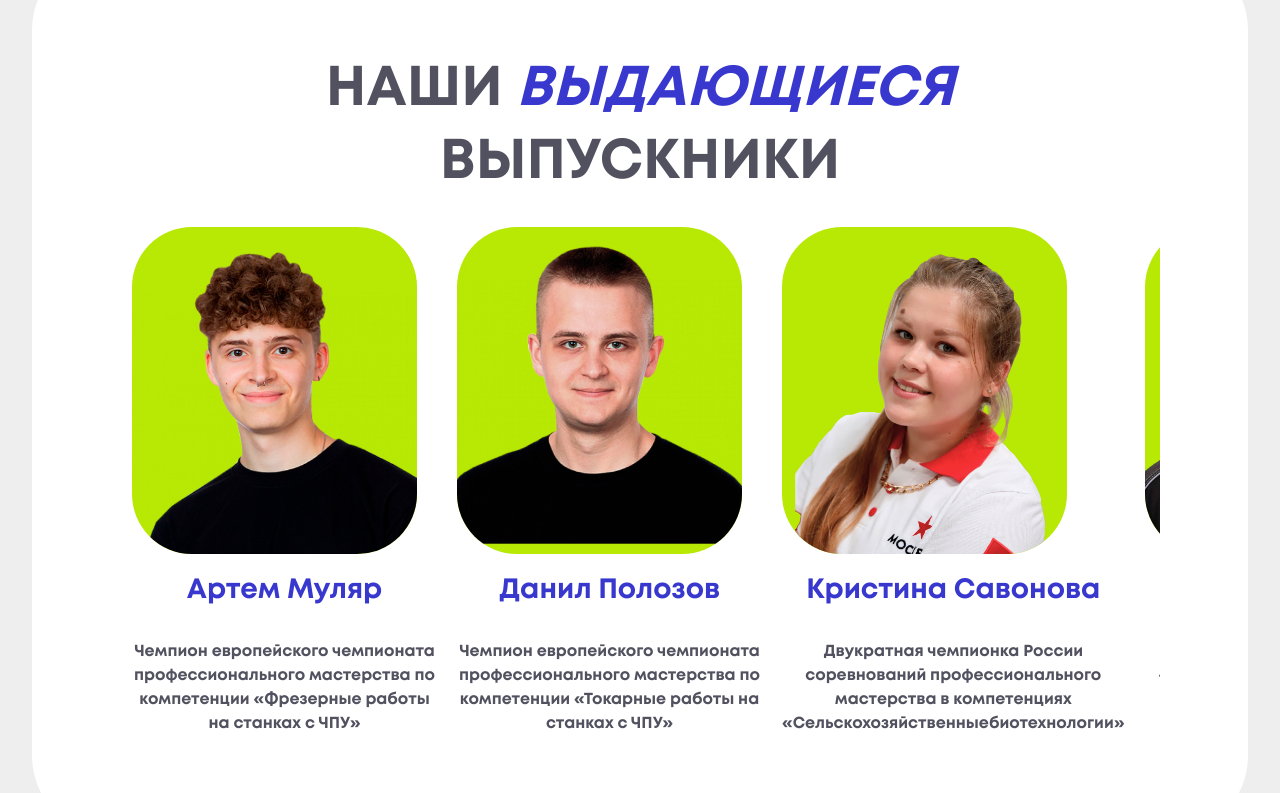
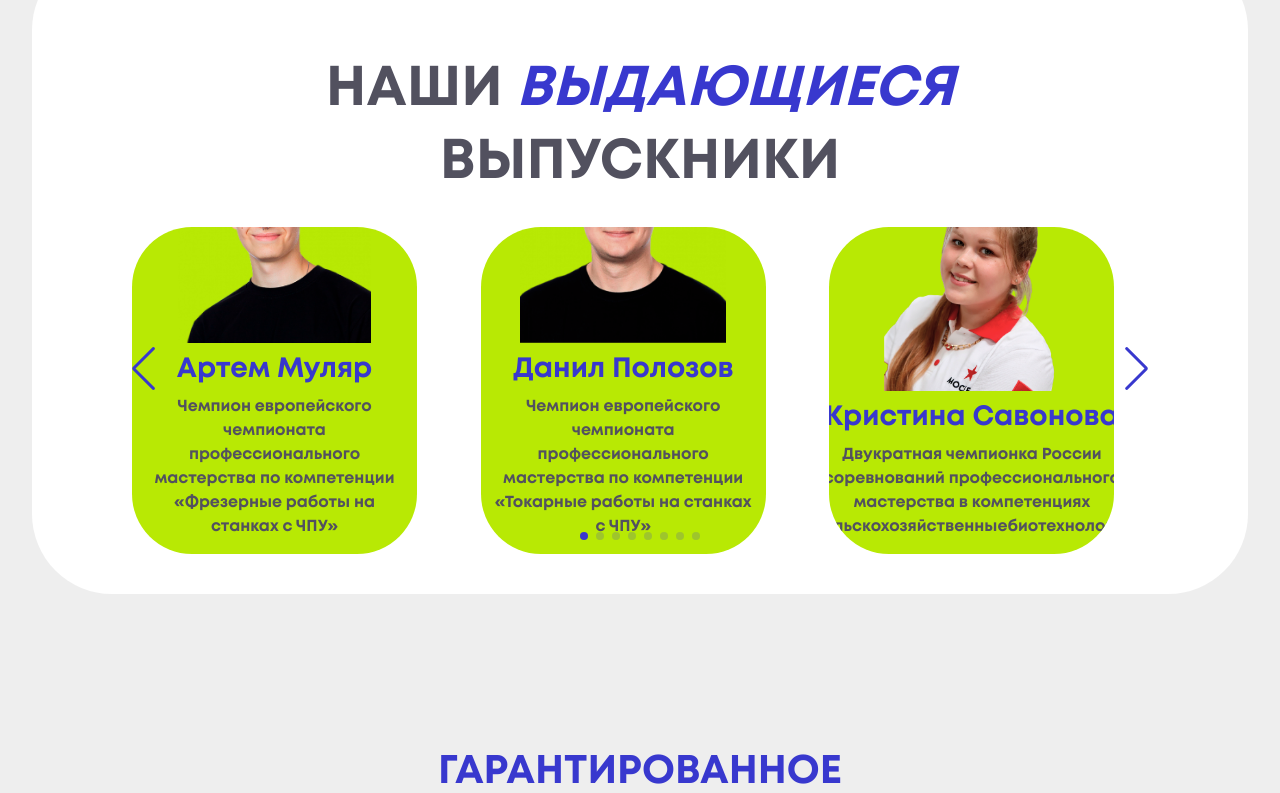
Before and after one commit to withapoll/landing, a plain HTML site: page index.html in a window 1280 px wide. Shown: the part 2366-3159 px from the top of the page. Drawn offline with nearby package versions, Linux system fonts and the light colour scheme.

Commit message:
добавил слайдер, скоро пификшу стили

```diff
--- a/index.html
+++ b/index.html
@@ -4,6 +4,11 @@
     <meta charset="UTF-8" />
     <meta name="viewport" content="width=device-width, initial-scale=1.0" />
     <title>Приемная комиссия МГОК</title>
+    <link
+      rel="stylesheet"
+      href="https://unpkg.com/swiper/swiper-bundle.min.css"
+    />
+
     <link
       href="https://cdn.jsdelivr.net/npm/bootstrap@5.3.3/dist/css/bootstrap.min.css"
       rel="stylesheet"
@@ -24,6 +29,7 @@
     <link href="styles/documentblock.css" rel="stylesheet" />
     <link href="styles/Stepsblokc.css" rel="stylesheet" />
     <link href="styles/consultationclock.css" rel="stylesheet" />
+    <link href="styles/swiper.css" rel="stylesheet" />
   </head>
   <body>
     <div id="root" class="container-fluid py-2">
@@ -82,8 +88,10 @@
       <!--Да, ты прав, спасибо исправил :)-->
       <div class="promo-block container-fluid">
         <div class="row align-items-center text-center">
-          <h2 class="dark-h2"><br>КТО МОЖЕТ ПОСТУПИТЬ<br />
-            <span class="blue-h2">В НАШ КОЛЛЕДЖ?</span></h2>
+          <h2 class="dark-h2">
+            <br />КТО МОЖЕТ ПОСТУПИТЬ<br />
+            <span class="blue-h2">В НАШ КОЛЛЕДЖ?</span>
+          </h2>
         </div>
         <div class="row d-flex justify-content-center otstup">
           <div class="info-wrapper">
@@ -131,40 +139,58 @@
               <div class="slope-text-circle">ТЕСТИРОВЩИК</div>
               <div class="slope-text-box">ТЕХНИК ПО ЗАЩИТЕ ИНФОРМАЦИИ</div>
               <div class="slope-text-circle">СЛЕСАРЬ</div>
-                <div class="slope-text-box">НАЛАДЧИК СТАНКОВ И МАНИПУЛЯТОРОВ С ПРОГРАММНЫМ УПРАВЛЕНИЕМ</div>
+              <div class="slope-text-box">
+                НАЛАДЧИК СТАНКОВ И МАНИПУЛЯТОРОВ С ПРОГРАММНЫМ УПРАВЛЕНИЕМ
+              </div>
               <div class="slope-text-circle">СТАНОЧНИК ШИРОКОГО ПРОФИЛЯ</div>
               <div class="slope-text-box">ТОКАРЬ</div>
               <div class="slope-text-circle">ТЕСТИРОВЩИК</div>
               <div class="slope-text-box">ТЕХНИК ПО ЗАЩИТЕ ИНФОРМАЦИИ</div>
               <div class="slope-text-circle">СЛЕСАРЬ</div>
-                <div class="slope-text-box">НАЛАДЧИК СТАНКОВ И МАНИПУЛЯТОРОВ С ПРОГРАММНЫМ УПРАВЛЕНИЕМ</div>
+              <div class="slope-text-box">
+                НАЛАДЧИК СТАНКОВ И МАНИПУЛЯТОРОВ С ПРОГРАММНЫМ УПРАВЛЕНИЕМ
+              </div>
               <div class="slope-text-circle">СТАНОЧНИК ШИРОКОГО ПРОФИЛЯ</div>
               <div class="slope-text-box">ТОКАРЬ</div>
               <div class="slope-text-circle">ТЕСТИРОВЩИК</div>
               <div class="slope-text-box">ТЕХНИК ПО ЗАЩИТЕ ИНФОРМАЦИИ</div>
               <div class="slope-text-circle">СЛЕСАРЬ</div>
-                <div class="slope-text-box">НАЛАДЧИК СТАНКОВ И МАНИПУЛЯТОРОВ С ПРОГРАММНЫМ УПРАВЛЕНИЕМ</div>
+              <div class="slope-text-box">
+                НАЛАДЧИК СТАНКОВ И МАНИПУЛЯТОРОВ С ПРОГРАММНЫМ УПРАВЛЕНИЕМ
+              </div>
               <div class="slope-text-circle">СТАНОЧНИК ШИРОКОГО ПРОФИЛЯ</div>
             </div>
           </div>
           <div class="line-container">
             <div class="line marquee-rid">
-                <div class="slope-text-circle">СЕТЕВОЙ И СИСТЕМНЫЙ АДМИНИСТРАТОР</div>
+              <div class="slope-text-circle">
+                СЕТЕВОЙ И СИСТЕМНЫЙ АДМИНИСТРАТОР
+              </div>
               <div class="slope-text-box">ИНЖЕНЕР-ПРОГРАММИСТ</div>
               <div class="slope-text-circle">ГРАФИЧЕСКИЙ ДИЗАЙНЕР</div>
-                <div class="slope-text-box">ОПЕРАТОР СТАНКОВ С ПРОГРАММНЫМ УПРАВЛЕНИЕМ</div>
+              <div class="slope-text-box">
+                ОПЕРАТОР СТАНКОВ С ПРОГРАММНЫМ УПРАВЛЕНИЕМ
+              </div>
               <div class="slope-text-circle">ФАРМАЦЕВТ</div>
               <div class="slope-text-box">СТАНОЧНИК ШИРОКОГО ПРОФИЛЯ</div>
-                <div class="slope-text-circle">СЕТЕВОЙ И СИСТЕМНЫЙ АДМИНИСТРАТОР</div>
+              <div class="slope-text-circle">
+                СЕТЕВОЙ И СИСТЕМНЫЙ АДМИНИСТРАТОР
+              </div>
               <div class="slope-text-box">ИНЖЕНЕР-ПРОГРАММИСТ</div>
               <div class="slope-text-circle">ГРАФИЧЕСКИЙ ДИЗАЙНЕР</div>
-                <div class="slope-text-box">ОПЕРАТОР СТАНКОВ С ПРОГРАММНЫМ УПРАВЛЕНИЕМ</div>
+              <div class="slope-text-box">
+                ОПЕРАТОР СТАНКОВ С ПРОГРАММНЫМ УПРАВЛЕНИЕМ
+              </div>
               <div class="slope-text-circle">ФАРМАЦЕВТ</div>
               <div class="slope-text-box">СТАНОЧНИК ШИРОКОГО ПРОФИЛЯ</div>
-                <div class="slope-text-circle">СЕТЕВОЙ И СИСТЕМНЫЙ АДМИНИСТРАТОР</div>
+              <div class="slope-text-circle">
+                СЕТЕВОЙ И СИСТЕМНЫЙ АДМИНИСТРАТОР
+              </div>
               <div class="slope-text-box">ИНЖЕНЕР-ПРОГРАММИСТ</div>
               <div class="slope-text-circle">ГРАФИЧЕСКИЙ ДИЗАЙНЕР</div>
-                <div class="slope-text-box">ОПЕРАТОР СТАНКОВ С ПРОГРАММНЫМ УПРАВЛЕНИЕМ</div>
+              <div class="slope-text-box">
+                ОПЕРАТОР СТАНКОВ С ПРОГРАММНЫМ УПРАВЛЕНИЕМ
+              </div>
               <div class="slope-text-circle">ФАРМАЦЕВТ</div>
               <div class="slope-text-box">СТАНОЧНИК ШИРОКОГО ПРОФИЛЯ</div>
             </div>
@@ -173,18 +199,30 @@
             <div class="line marquee">
               <div class="slope-text-box">ОПЕРАТОР 3D ПЕЧАТИ</div>
               <div class="slope-text-circle">ПРОГРАММИСТ</div>
-                <div class="slope-text-box">МОНТАЖНИК ЭЛЕКТРООБОРУДОВАНИЯ ЛЕТАТЕЛЬНЫХ АППАРАТОВ</div>
-                <div class="slope-text-circle">МОНТАЖНИК РАДИОЭЛЕКТРОННОЙ АППАРАТУРЫ И ПРИБОРОВ</div>
+              <div class="slope-text-box">
+                МОНТАЖНИК ЭЛЕКТРООБОРУДОВАНИЯ ЛЕТАТЕЛЬНЫХ АППАРАТОВ
+              </div>
+              <div class="slope-text-circle">
+                МОНТАЖНИК РАДИОЭЛЕКТРОННОЙ АППАРАТУРЫ И ПРИБОРОВ
+              </div>
               <div class="slope-text-box">ЭЛЕКТРОМЕХАНИК</div>
               <div class="slope-text-box">ОПЕРАТОР 3D ПЕЧАТИ</div>
               <div class="slope-text-circle">ПРОГРАММИСТ</div>
-                <div class="slope-text-box">МОНТАЖНИК ЭЛЕКТРООБОРУДОВАНИЯ ЛЕТАТЕЛЬНЫХ АППАРАТОВ</div>
-                <div class="slope-text-circle">МОНТАЖНИК РАДИОЭЛЕКТРОННОЙ АППАРАТУРЫ И ПРИБОРОВ</div>
+              <div class="slope-text-box">
+                МОНТАЖНИК ЭЛЕКТРООБОРУДОВАНИЯ ЛЕТАТЕЛЬНЫХ АППАРАТОВ
+              </div>
+              <div class="slope-text-circle">
+                МОНТАЖНИК РАДИОЭЛЕКТРОННОЙ АППАРАТУРЫ И ПРИБОРОВ
+              </div>
               <div class="slope-text-box">ЭЛЕКТРОМЕХАНИК</div>
               <div class="slope-text-box">ОПЕРАТОР 3D ПЕЧАТИ</div>
               <div class="slope-text-circle">ПРОГРАММИСТ</div>
-                <div class="slope-text-box">МОНТАЖНИК ЭЛЕКТРООБОРУДОВАНИЯ ЛЕТАТЕЛЬНЫХ АППАРАТОВ</div>
-                <div class="slope-text-circle">МОНТАЖНИК РАДИОЭЛЕКТРОННОЙ АППАРАТУРЫ И ПРИБОРОВ</div>
+              <div class="slope-text-box">
+                МОНТАЖНИК ЭЛЕКТРООБОРУДОВАНИЯ ЛЕТАТЕЛЬНЫХ АППАРАТОВ
+              </div>
+              <div class="slope-text-circle">
+                МОНТАЖНИК РАДИОЭЛЕКТРОННОЙ АППАРАТУРЫ И ПРИБОРОВ
+              </div>
               <div class="slope-text-box">ЭЛЕКТРОМЕХАНИК</div>
             </div>
           </div>
@@ -202,66 +240,84 @@
           </h2>
         </div>
         <div class="row d-flex justify-content-center">
-          <div class="photo-wrapper">
-            <div>
-              <div class="photo-block photo">
-                <img class="graduates" src="./images/photo/blok1.png" />
-              </div>
+          <div class="swiper-container photo-wrapper">
+            <div class="swiper-wrapper">
+              <div class="swiper-slide">
+                <div class="photo-block">
+                  <img
+                    class="graduates"
+                    src="./images/photo/blok1.png"
+                    alt="Артем Муляр"
+                  />
                   <div class="text-photo">
                     <h3>Артем Муляр</h3>
-                <br />
                     <p>
-                  Чемпион европейского чемпионата профессионального мастерства
-                  по компетенции «Фрезерные работы на станках с ЧПУ»
+                      Чемпион европейского чемпионата профессионального
+                      мастерства по компетенции «Фрезерные работы на станках с
+                      ЧПУ»
                     </p>
                   </div>
                 </div>
-            <div>
+              </div>
+              <div class="swiper-slide">
                 <div class="photo-block">
-                <img class="graduates" src="./images/photo/blok2.png" />
-              </div>
+                  <img
+                    class="graduates"
+                    src="./images/photo/blok2.png"
+                    alt="Данил Полозов"
+                  />
                   <div class="text-photo">
                     <h3>Данил Полозов</h3>
-                <br />
                     <p>
-                  Чемпион европейского чемпионата профессионального мастерства
-                  по компетенции «Токарные работы на станках с ЧПУ»
+                      Чемпион европейского чемпионата профессионального
+                      мастерства по компетенции «Токарные работы на станках с
+                      ЧПУ»
                     </p>
                   </div>
                 </div>
-            <div>
+              </div>
+              <div class="swiper-slide">
                 <div class="photo-block">
-                <img class="graduates" src="./images/photo/blok3.png" />
-              </div>
+                  <img
+                    class="graduates"
+                    src="./images/photo/blok3.png"
+                    alt="Кристина Савонова"
+                  />
                   <div class="text-photo">
                     <h3>Кристина Савонова</h3>
-                <br />
                     <p>
                       Двукратная чемпионка России соревнований профессионального
-                  мастерства в компетенциях «Сельскохозяйственныебиотехнологии»
+                      мастерства в компетенциях
+                      «Сельскохозяйственныебиотехнологии»
                     </p>
                   </div>
                 </div>
-            <div>
+              </div>
+              <div class="swiper-slide">
                 <div class="photo-block">
-                <img class="graduates" src="./images/photo/blok4.png" />
-              </div>
+                  <img
+                    class="graduates"
+                    src="./images/photo/blok4.png"
+                    alt="Иван Кучеренко"
+                  />
                   <div class="text-photo">
                     <h3>Иван Кучеренко</h3>
-                <br />
                     <p>
                       Чемпион мира по компетенции «Интеграция робототехнических
                       систем»
                     </p>
                   </div>
                 </div>
-            <div>
+              </div>
+              <div class="swiper-slide">
                 <div class="photo-block">
-                <img class="graduates" src="" />
-              </div>
+                  <img
+                    class="graduates"
+                    src="./images/photo/blok5.png"
+                    alt="Ахмед Матиев"
+                  />
                   <div class="text-photo">
                     <h3>Ахмед Матиев</h3>
-                <br />
                     <p>
                       Медаль за профессионализм на мировом чемпионате
                       профессионального мастерства в компетенции «Полимеханика и
@@ -269,55 +325,70 @@
                     </p>
                   </div>
                 </div>
-            <div>
+              </div>
+              <div class="swiper-slide">
                 <div class="photo-block">
-                <img class="graduates" src="./images/photo/blok6.png" />
-              </div>
+                  <img
+                    class="graduates"
+                    src="./images/photo/blok6.png"
+                    alt="Карелия Брандесс"
+                  />
                   <div class="text-photo">
                     <h3>Карелия Брандесс</h3>
-                <br />
                     <p>
                       Чемпионка мира соревнований профессионального мастерства в
                       компетенции «Сельскохозяйственные биотехнологии FS»
                     </p>
                   </div>
                 </div>
-            <div>
+              </div>
+              <div class="swiper-slide">
                 <div class="photo-block">
-                <img class="graduates" src="./images/photo/blok7.png" />
-              </div>
+                  <img
+                    class="graduates"
+                    src="./images/photo/blok7.png"
+                    alt="Максим Гаврилин"
+                  />
                   <div class="text-photo">
                     <h3>Максим Гаврилин</h3>
-                <br />
                     <p>
-                  Чемпион России соревнований профессионального мастерства по
-                  компетенции «Геопространственные технологии»
+                      Чемпион России соревнований профессионального мастерства
+                      по компетенции «Геопространственные технологии»
                     </p>
                   </div>
                 </div>
-            <div>
+              </div>
+              <div class="swiper-slide">
                 <div class="photo-block">
-                <img class="graduates" src="./images/photo/blok8.png" />
-              </div>
+                  <img
+                    class="graduates"
+                    src="./images/photo/blok8.png"
+                    alt="Денис Соловьев"
+                  />
                   <div class="text-photo">
                     <h3>Денис Соловьев</h3>
-                <br />
                     <p>
-                  Бронзовый призер чемпионата профессионального мастерства «Один
-                  пояс - один путь» в компетенции «Промышленная робототехника».
+                      Бронзовый призер чемпионата профессионального мастерства
+                      «Один пояс - один путь» в компетенции «Промышленная
+                      робототехника».
                     </p>
                   </div>
                 </div>
+              </div>
+            </div>
+
+            <div class="swiper-pagination"></div>
+
+            <div class="swiper-button-next"></div>
+            <div class="swiper-button-prev"></div>
           </div>
         </div>
       </div>
       <div class="icon-block">
         <div class="row align-items-center text-center">
           <h1>
-            <span class="color1 text-font-icon-h1">ГАРАНТИРОВАННОЕ</span><br /><span
-              class="color2 text-font-icon-h1"
-              >ТРУДОУСТРОЙСТВО</span
-            >
+            <span class="color1 text-font-icon-h1">ГАРАНТИРОВАННОЕ</span
+            ><br /><span class="color2 text-font-icon-h1">ТРУДОУСТРОЙСТВО</span>
           </h1>
           <p>
             <span class="dark-h2 text-font-icon-p"
@@ -426,7 +497,9 @@
                   <p class="document-text">Форма справка 086у</p>
                 </div>
               </div>
-              <div class="wh-col-photo-block col-md-4 col-12 text-md-end text-center">
+              <div
+                class="wh-col-photo-block col-md-4 col-12 text-md-end text-center"
+              >
                 <img src="./images/document.png" alt="t" class="img-document" />
               </div>
             </div>
@@ -468,7 +541,9 @@
                   <p class="document-text">Фотография 3×4 (4 штуки)</p>
                 </div>
               </div>
-              <div class="wh-col-photo-block col-md-4 col-12 text-md-end text-center">
+              <div
+                class="wh-col-photo-block col-md-4 col-12 text-md-end text-center"
+              >
                 <img src="./images/document.png" alt="t" class="img-document" />
               </div>
             </div>
@@ -501,14 +576,20 @@
           <div class="col-md-4 mb-3">
             <div class="container-steps-02">
               <h3 class="steps-02-number text-font-steps-number">03</h3>
-              <h3 class="steps-02-text text-font-steps-block">Подготовь<br />документы</h3>
+              <h3 class="steps-02-text text-font-steps-block">
+                Подготовь<br />документы
+              </h3>
             </div>
             <div class="container-steps-04">
               <h3 class="steps-02-number text-font-steps-number">04</h3>
-              <h3 class="steps-04-text text-font-steps-block">Отправь нам<br /> необходимые<br /> документы</h3>
+              <h3 class="steps-04-text text-font-steps-block">
+                Отправь нам<br />
+                необходимые<br />
+                документы
+              </h3>
             </div>
           </div>
-          <div class="col-md-4 mb-3 ">
+          <div class="col-md-4 mb-3">
             <div class="container-steps-05">
               <h3 class="steps-02-number text-font-steps-number">05</h3>
               <h3 class="steps-02-text text-font-steps-block">
@@ -583,7 +664,11 @@
               </div>
               <div class="row mt-2">
                 <div class="col-2 col-width-cons-radio">
-                  <input type="radio" onMouseDown="this.isChecked=this.checked;" onClick="this.checked=!this.isChecked;">
+                  <input
+                    type="radio"
+                    onMouseDown="this.isChecked=this.checked;"
+                    onClick="this.checked=!this.isChecked;"
+                  />
                 </div>
                 <div class="col-2 col-width-cons">
                   <a class="linc-accept" href="">
@@ -598,5 +683,7 @@
       </div>
     </div>
     <script src="https://cdn.jsdelivr.net/npm/bootstrap@5.3.3/dist/js/bootstrap.bundle.min.js"></script>
+    <script src="https://unpkg.com/swiper/swiper-bundle.min.js"></script>
+    <script src="swiper.js"></script>
   </body>
 </html>
--- a/styles/photoblock.css
+++ b/styles/photoblock.css
@@ -10,12 +10,7 @@
 }
 
 .photo-wrapper {
-    display: flex;
-    justify-content: space-between;
-    flex-wrap: nowrap;
-    gap: 20px;
-    overflow-x: auto;
-    padding-bottom: 20px;
+  overflow: hidden;
 }
 
 .photo-block {
@@ -23,25 +18,69 @@
   width: 285px;
   height: 327px;
   border-radius: 60px;
-    overflow: clip;
+  overflow: hidden;
   margin-right: 20px;
+  display: flex;
+  flex-direction: column;
+  align-items: center;
+  justify-content: flex-end;
+  text-align: center;
+  padding-bottom: 10px;
 }
 
 .graduates {
   object-fit: contain;
   width: 285px;
-    height: 327px;
+  height: 70%;
 }
 
-.text-photo h3{
+.text-photo h3 {
   color: #3838ce;
   font-family: "MONT", sans-serif;
   font-weight: 700;
-    margin-top: 20px;
+  margin-top: 10px;
 }
 
-.text-photo p{
+.text-photo p {
   color: #52515f;
   font-family: "MONT", sans-serif;
   font-weight: 600;
+  margin: 5px 10px;
 }
+
+.swiper-container {
+  width: 100%;
+  height: 100%;
+  position: relative;
+}
+
+.swiper-wrapper {
+  display: flex;
+}
+
+.swiper-slide {
+  display: flex;
+  justify-content: center;
+  align-items: center;
+}
+
+.swiper-button-next,
+.swiper-button-prev {
+  color: #3838ce;
+  position: absolute;
+  top: 50%;
+  transform: translateY(-50%);
+  z-index: 10;
+}
+
+.swiper-button-next {
+  right: 10px;
+}
+
+.swiper-button-prev {
+  left: 10px;
+}
+
+.swiper-pagination-bullet {
+  background-color: #3838ce;
+}
--- /dev/null
+++ b/swiper.js
@@ -0,0 +1,14 @@
+const swiper = new Swiper(".swiper-container", {
+  loop: true,
+  pagination: {
+    el: ".swiper-pagination",
+    clickable: true,
+  },
+  navigation: {
+    nextEl: ".swiper-button-next",
+    prevEl: ".swiper-button-prev",
+  },
+  mousewheel: true,
+  slidesPerView: 3,
+  spaceBetween: 30,
+});
```
Lines whose indentation alone changed are shown as unchanged.
